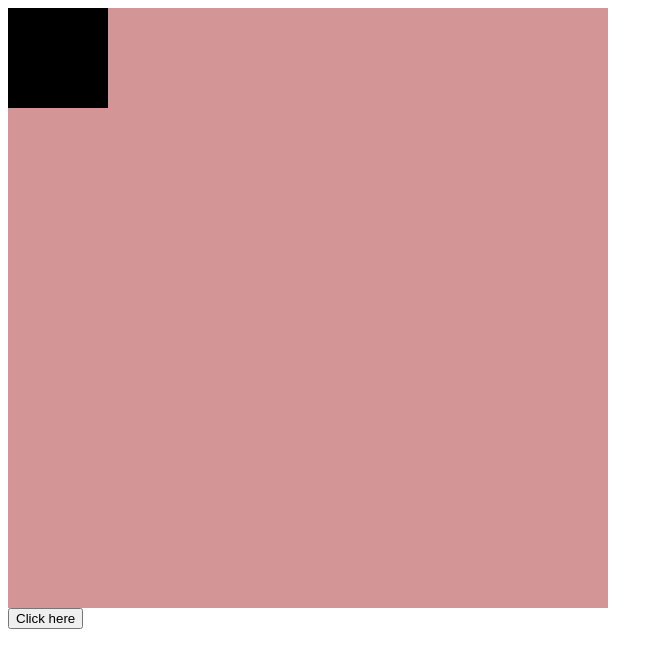
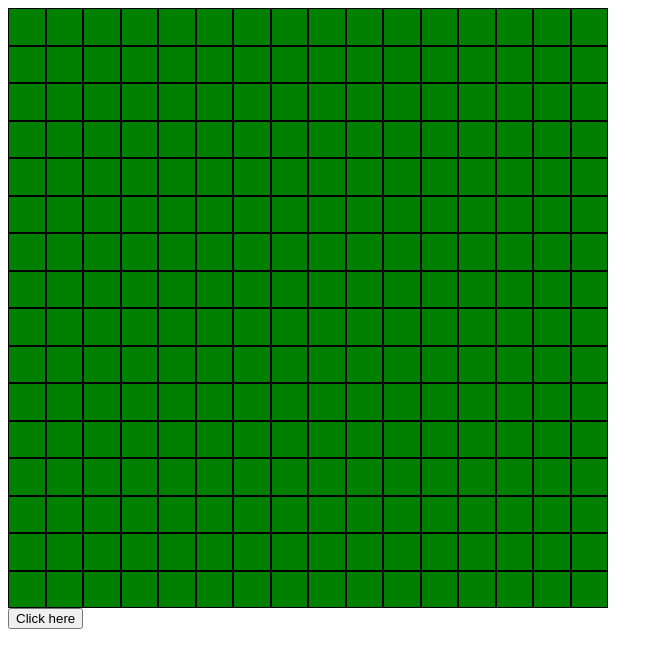
Before and after one commit to ndethn/etch-a-sketch, a plain HTML site: page index.html in a window 1280 px wide. Both pictures are taken after a click on the button "Click here". Shown: the whole page, without its empty margins (0-663 px from the left). Drawn offline with Linux system fonts and the light colour scheme.

Commit message:
Style container to grid, and create 16 x 16 grid function with proper for loop

```diff
--- a/app.js
+++ b/app.js
@@ -7,22 +7,21 @@
 // create main container
 const mainContainer = document.getElementById('container');
 
-// create div inside container
-const aDiv = document.createElement('div');
-aDiv.setAttribute('id', 'divSq');
-mainContainer.appendChild(aDiv);
-
 // create button to add new div inside main container
 const button = document.getElementById('button');
 button.addEventListener('click', addDiv);
 
 // create a 16 row grid
 function addDiv() {
-    let rowMax = 16;
-    for (let i = 0; i < rowMax.length; i++) {
-        const newDiv = document.createElement('div');
-        newDiv[i].setAttribute('id','newDiv');
-        mainContainer.appendChild(newDiv[i]);
-        newDiv[i].textContent = 'hi';
+    let num = 16;
+
+    // style grid cols
+    mainContainer.style.gridTemplateColumns = `repeat(${num}, 1fr)`;
+
+    // iterate num of divs
+    for (let i = 0; i < num * num; i++) {
+        const square = document.createElement('div');
+        square.setAttribute('id', 'newDiv');
+        container.appendChild(square);
     }
-}
+};
--- a/styles.css
+++ b/styles.css
@@ -1,21 +1,11 @@
 #container {
     display: grid;
     background-color: #d39595;
-    color: white;
     width: 600px;
     height: 600px;
 }
 
-#divSq {
-    display: flex;
-    background-color: black;
-    width: 100px;
-    height: 100px;
-}
-
 #newDiv {
     background-color: green;
-    display: grid;
-    width: 100px;
-    height: 100px;
+    border: 1px solid black;
 }
```
